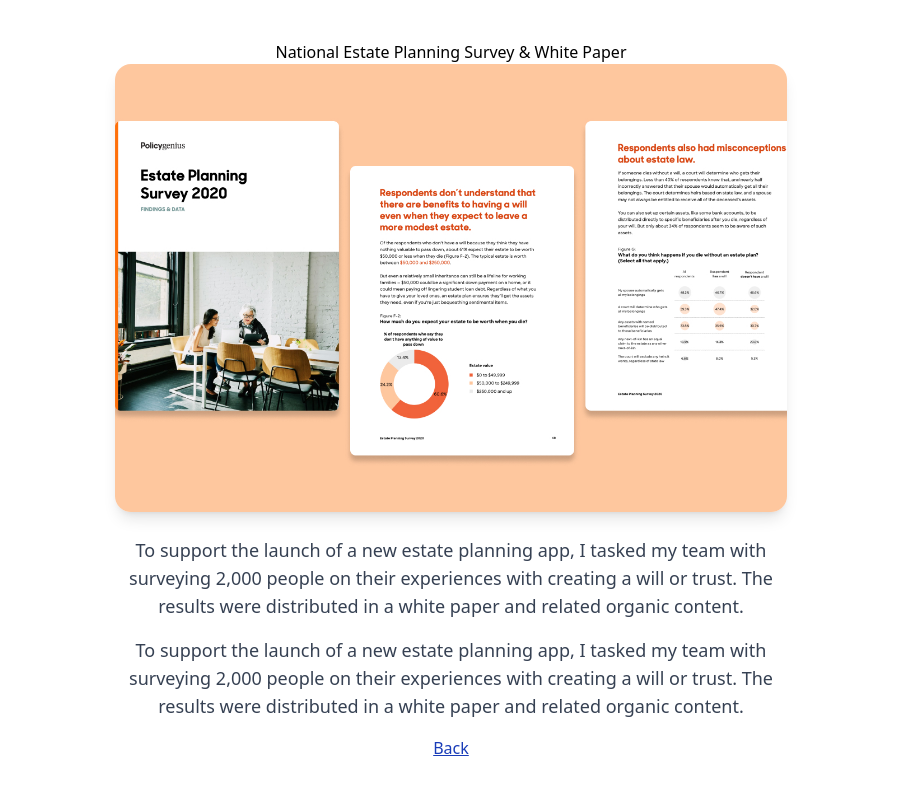
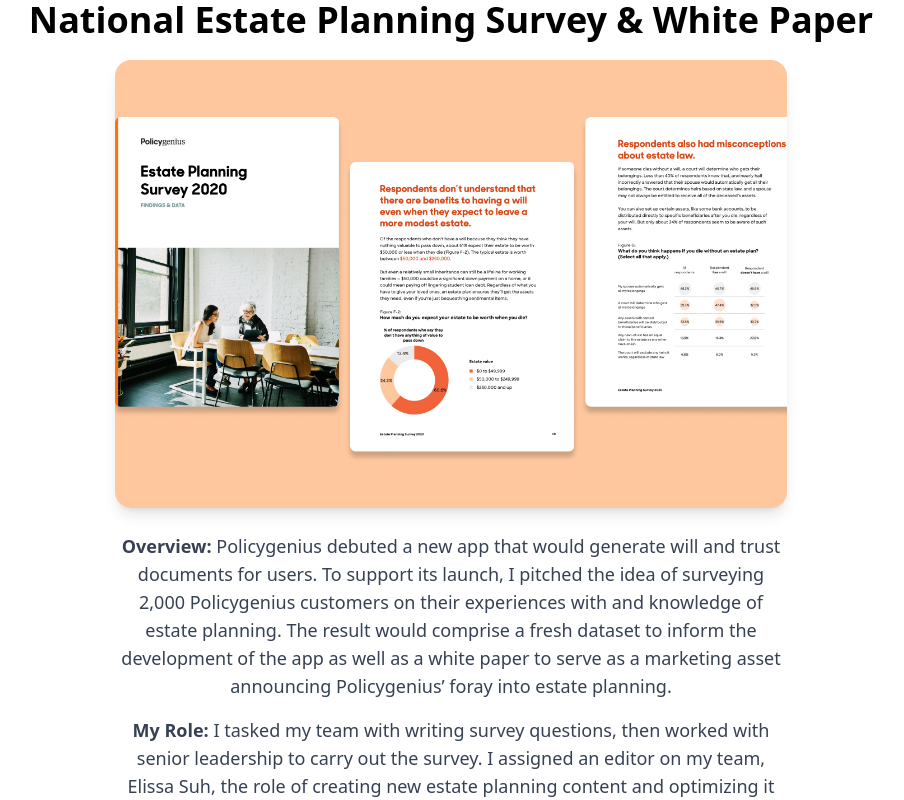
Before and after one commit to zacksigel/my-portfolio, a React (Vite) app: page /projects/estate-planning-survey in a window 1280 px wide. Shown: the top 800 px of the page, without its empty margins (189-1093 px from the left). Built offline with nearby package versions, Linux system fonts and the light colour scheme.

Commit message:
almost all project pages added

```diff
--- a/src/data/projects.json
+++ b/src/data/projects.json
@@ -4,7 +4,9 @@
       "title": "National Estate Planning Survey & White Paper",
       "description": "To support the launch of a new estate planning app, I tasked my team with surveying 2,000 people on their experiences with creating a will or trust. The results were distributed in a white paper and related organic content.",
       "category": "Content Marketing",
-      "image": "/assets/PG Estate Planning_Rectangle.jpg"
+      "image": "/assets/PG Estate Planning_Rectangle.jpg",
+      "overview": "Policygenius debuted a new app that would generate will and trust documents for users. To support its launch, I pitched the idea of surveying 2,000 Policygenius customers on their experiences with and knowledge of estate planning. The result would comprise a fresh dataset to inform the development of the app as well as a white paper to serve as a marketing asset announcing Policygenius’ foray into estate planning.",
+      "role": "I tasked my team with writing survey questions, then worked with senior leadership to carry out the survey. I assigned an editor on my team, Elissa Suh, the role of creating new estate planning content and optimizing it for organic channels. I also worked with the social media, media relations, and design teams to support the production and distribution of the white paper. Our content was repurposed as ad copy for the app release, and my team and I also consulted with the engineering team to create in-app UX content."
     },
     {
         "id": "judy-zhou",
@@ -26,21 +28,27 @@
       "title": "Ask the Tax Genius",
       "description": "We capitalized on the organic search success of our tax content by positioning our senior editor as a subject-matter expert who could respond to user-generated questions.",
       "category": "Content Marketing",
-      "image": "/assets/PG Tax Bootcamp_Rectangle.jpg"
+      "image": "/assets/PG Tax Bootcamp_Rectangle.jpg",
+      "overview": "My team had already seen a lot of success in growing our organic traffic through a taxes content vertical. I wanted to capitalize on that success by positioning our taxes editor, Derek Silva, as a major subject-matter expert: the Tax Genius. My team created a new advice column timed to current events (meme stocks, the rise of the COVID-related gig economy), an email bootcamp about filing taxes, and a social media blitz.",
+      "role": "I assigned and edited all copy written by Silva and optimized it for Google. I worked with the design team to create all visual assets and developed the email series with our CRM team. Silva and I consulted with our social media team to create videos for Instagram. I executed an intra-company campaign to introduce our 800+ colleagues to the Tax Genius ecosystem and solicit questions for the column."
     },
     {
         "id": "tax-cuts-study",
         "title": "Who Benefited Most from the Tax Cuts and Jobs Act?",
         "description": "A long-form, data-heavy study of the effects of the 2017 Tax Cuts and Jobs Act on different levels of household income that was shared by both sides of the political aisle.",
         "category": "Content Marketing",
-        "image": "/assets/PG taxes_Rectangle.jpg"
+        "image": "/assets/PG taxes_Rectangle.jpg",
+        "overview": "One of my goals was to expand our backlink profile by publishing shareable blog articles optimized for search. To maximize visibility, the release was timed to Tax Day, and it would take a unique position on a contentious subject to attract the broadest possible audience. We workshopped the content until we were certain of its investigational value; it continues to appeal to both sides of the political spectrum to this day. One measure of this article's success: it was shared by both the Democratic Party and the Republican Party on national platforms at the height of the 2020 election season.",
+        "role": "I developed a hypothesis to generate buy-in for my pitch: through an SEO strategy built around targeting “highish”-volume long-tail keywords, we could easily take the top spot on Google, and social media users reposting our link would do the rest. I assigned this piece to my taxes editor, Derek Silva, and developed a press campaign strategy with our media relations team."
       },
       {
         "id": "hysa-launch",
         "title": "High-Yield Savings Account Launch",
         "description": "I designed a massive go-to-market content strategy to support the release of M1 Finance's new high-yield savings account product that expanded our presence into new and owned channels.",
         "category": "Content Marketing",
-        "image": "/assets/HYSA_Rectangle_3.jpg"
+        "image": "/assets/HYSA_Rectangle_3.jpg",
+        "overview": "At M1, my team's first major project was developing the go-to-market strategy behind the launch of our high-yield savings account product. I envisioned a top-down restructuring of our owned channels, including the inauguration of the Knowledge Bank, a repository of search-optimized explainer articles; a long-form video series featuring, Brett Holzhauer, my team's content marketing manager, asking members of the public about their savings habits; and bite-size, shareable videos for Instagram, Twitter, and TikTok.",
+        "role": "I managed the logistics for the production of the video series, from developing themes, sourcing camera crew, and editing the footage. For the Knowledge Bank, I built a keyword roadmap and assigned the stories to my team; I also edited each article to ensure accuracy, educational value, and sophistication."
       },
       {
         "id": "knowledge-bank",
--- a/src/pages/Home.tsx
+++ b/src/pages/Home.tsx
@@ -12,19 +12,11 @@
     return acc;
   }, {} as Record<string, typeof rawProjects>);
 
-  const categoryDescriptions: Record<string, string> = {
-    "Content Marketing": "TKTKTK",
-    "SEO Content Strategy": "TKTKTK",
-    "Journalism & Reporting": "TKTKTK",
-    // Add more categories as needed
-  };
-
   return (
 <div className="flex flex-col w-5/6 mx-auto">
   <h1 className="text-5xl font-bold mb-10">Zack Sigel | Portfolio</h1>
   <div className="mb-10">
     <h2 className="text-4xl font-semibold mb-1">Writing & Journalism (Selections)</h2>
-    <p className="text-gray-600 mb-4">Subheader TKTKTK</p>
     <div className="flex flex-wrap -mx-2">
         {rawArticles.slice(0, 6).map(({ title, links, display }) => (
           <div key={title} className="w-full sm:w-1/2 md:w-1/3 px-2 mb-4">
@@ -58,10 +50,8 @@
 
   {Object.entries(grouped).map(([category, projects]) => (
     <div className="mb-10" key={category}>
-      <h2 className="text-4xl font-semibold mb-1">{category}</h2>
-    {categoryDescriptions[category] && (
-      <p className="text-gray-600 mb-4">{categoryDescriptions[category]}</p>
-    )}
+      <h2 className="text-4xl font-semibold mb-5">{category}</h2>
+
       <div className="flex flex-wrap -mx-2">
         {projects.map((project) => (
           <div
--- a/src/pages/Project.tsx
+++ b/src/pages/Project.tsx
@@ -8,29 +8,28 @@
   if (!project) return <h1>Project Not Found</h1>;
 
   return (
-    <div className="min-h-screen flex items-center justify-center px-4">
+<div className="min-h-screen flex flex-col items-center justify-center px-4">
+  <h1 className="text-4xl font-semibold mb-5 text-center">{project.title}</h1>
+
   <div className="max-w-2xl text-center">
-        <h1>{project.title}</h1>
     <img
       src={project.image}
       alt="Project Banner"
       className="w-full rounded-2xl shadow-lg mb-6"
     />
     <p className="text-lg text-gray-700 mb-4">
-      {project.description}
+    <span className="font-semibold">Overview: </span>{project.overview}
     </p>
     <p className="text-lg text-gray-700">
-      {project.description}
+    <span className="font-semibold">My Role: </span>{project.role}
     </p>
     <div className="mt-4">
-        <Link
-                to="/"
-                className="text-blue-800 underline"
-              >
+      <Link to="/" className="text-blue-800 underline">
         Back
       </Link>
     </div>
   </div>
 </div>
+
   );
 }
```
Lines whose indentation alone changed are shown as unchanged.
